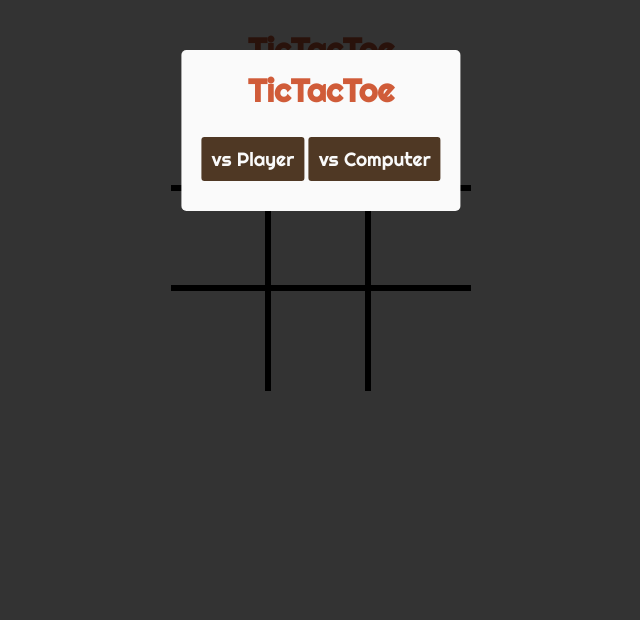
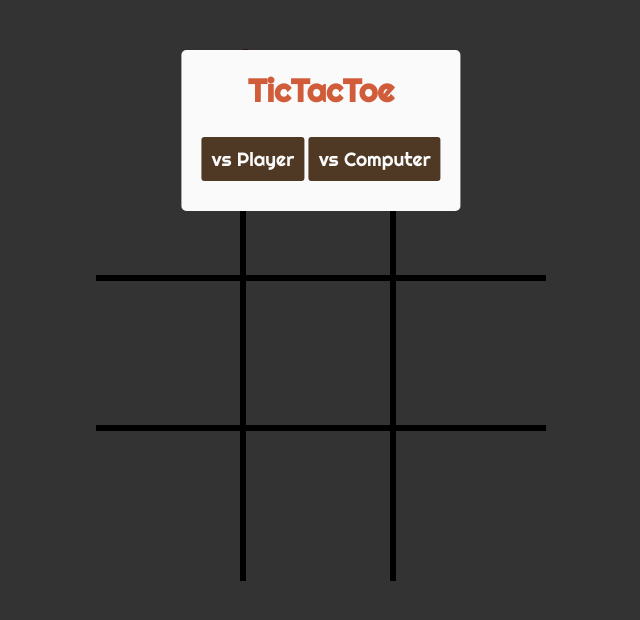
Before and after one commit to Ant0nSk0/tictactoe, a plain HTML site: page index.html in a window 1280 px wide. Shown: the whole page, without its empty margins (319-959 px from the left). Drawn offline with Linux system fonts and the light colour scheme.

Commit message:
Add media query for larger screen

```diff
--- a/assets/css/style.css
+++ b/assets/css/style.css
@@ -179,4 +179,21 @@ button {
 #modal-window.active {
     display: block;
 }
+
 /*END of modal*/
+/*media queries*/
+
+@media screen and (min-width: 920px){
+    #board {
+        grid-template-columns: 150px 150px 150px;
+        grid-template-rows: 150px 150px 150px;
+    }
+
+    .tile {
+        font-size: 5em;
+    }
+
+    h1 {
+        font-size: 3em;
+    }
+}
```
